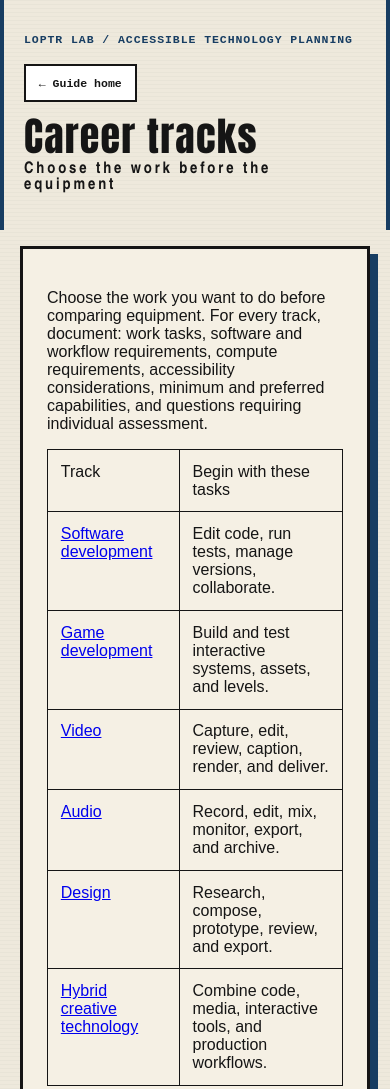
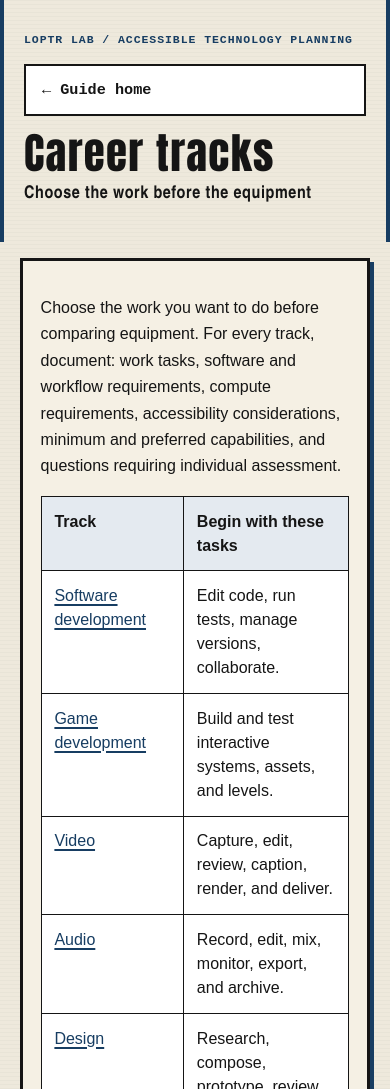
Before and after one commit to Loptr-Lab/training, a website: page docs/tracks/index.html in a window 390 px wide. Shown: the top 1089 px of the page. Drawn offline with Linux system fonts and the light colour scheme.

Commit message:
Improve guide readability and mobile layout

```diff
--- a/docs/training.css
+++ b/docs/training.css
@@ -38,3 +38,24 @@ footer{padding:1.5rem 1.25rem;border-top:3px solid var(--ink);display:flex;justi
 .checks{display:grid;grid-template-columns:repeat(auto-fit,minmax(14rem,1fr));gap:.5rem 1.5rem}
 .table-wrap{overflow-x:auto}table{width:100%;border-collapse:collapse}th,td{padding:.8rem;border:1px solid currentColor;text-align:left;vertical-align:top}
 a:focus-visible,button:focus-visible{outline:3px solid var(--orange);outline-offset:3px}
+
+/* Readable, consistent guide pages */
+.guide{max-width:900px;margin:0 auto;font-size:1.075rem;line-height:1.65;overflow-wrap:anywhere}
+.guide h2{font-size:clamp(1.65rem,4vw,2.5rem);margin:2rem 0 .75rem;line-height:1.15}
+.guide p{max-width:75ch}
+.guide li{margin-bottom:.65rem;padding-left:.2rem}
+.guide ul,.guide ol{padding-left:1.6rem}
+.guide a{color:var(--blue);text-underline-offset:.17em;text-decoration-thickness:2px}
+.guide a:hover{color:#954213}
+.guide table{background:#fff;line-height:1.5}
+.guide tr:first-child{font-weight:700;background:#e4eaf0}
+.guide td{min-width:10rem}
+.guide a:focus-visible{outline-offset:4px}
+@media(max-width:700px){
+  .masthead h1{font-size:clamp(2.4rem,11vw,4rem);line-height:1;overflow-wrap:break-word}
+  .subtitle{font-size:clamp(1.05rem,4.5vw,1.4rem);line-height:1.35;letter-spacing:.035em}
+  .actions{display:grid;grid-template-columns:1fr}
+  .button{display:block;max-width:100%;font-size:.95rem;line-height:1.35;padding:.85rem 1rem;overflow-wrap:anywhere}
+  .guide{font-size:1rem;padding:1.1rem;box-shadow:4px 4px 0 var(--blue)}
+  .guide td{min-width:8.5rem}
+}
```
